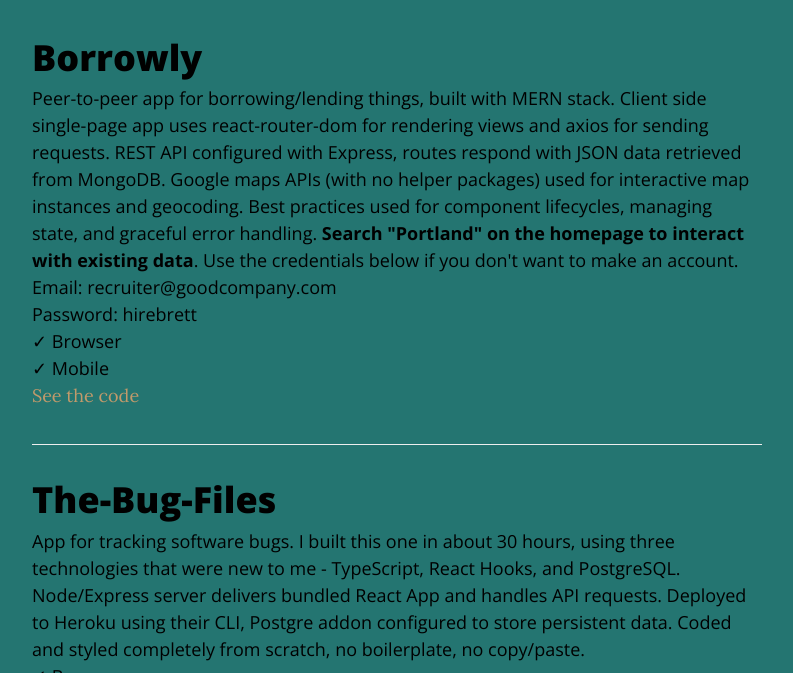
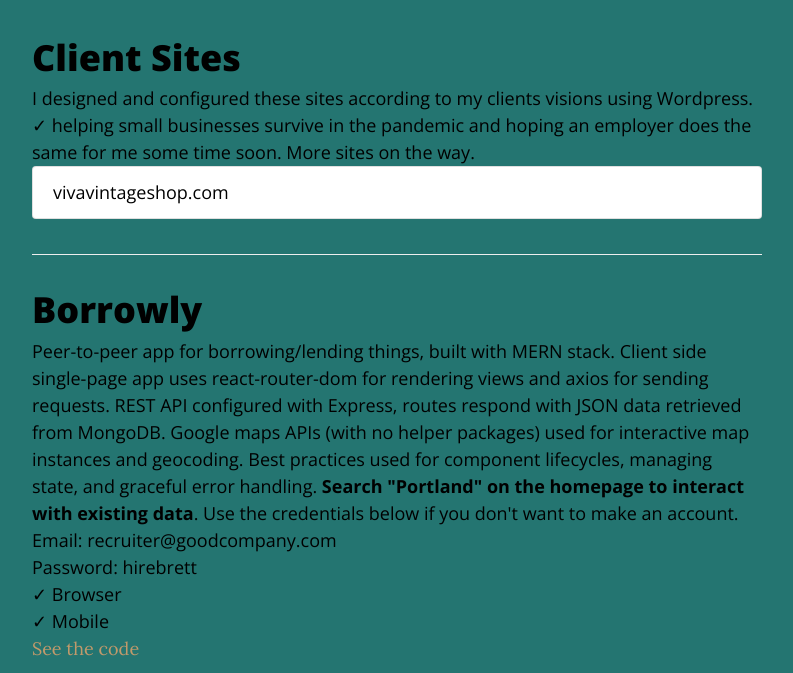
Before and after one commit to clockmakerbrett/clockmakerbrett.github.io, a Jekyll site: the page built from index.html, in a window 1280 px wide and 900 px high, scrolled down 685 px, cut to the strip 227-900 px from the top of the window. Shown: the whole strip, without its empty margins (243-1036 px from the left). Built offline with Jekyll 4.4.1, drawn with Linux system fonts in a browser that asks for light colours; nearby versions of some CDN libraries; the list of posts is cut into pages by our own code.

Commit message:
added client sites

```diff
--- a/index.html
+++ b/index.html
@@ -24,6 +24,21 @@
     allowfullscreen></iframe>
 </div>
 <div class="posts-list">
+  <article class="post-preview">
+      <h2 class="post-title">Client Sites</h2>
+    <div class="post-entry-container">
+      <div class="post-entry">
+        I designed and configured these sites according to my clients visions using Wordpress. &check; helping
+        small businesses survive in the pandemic and hoping an employer does the same for me some time soon.
+        More sites on the way.
+      </div>
+      <div class="post-entry">
+        <ul class="list-group">
+          <li class="list-group-item"><a href="https://vivavintageshop.com">vivavintageshop.com</a></li>
+        </ul>
+      </div>
+    </div>
+  </article>
   <article class="post-preview">
     <a href="https://borrowly-life.herokuapp.com/" target="_blank">
       <h2 class="post-title">Borrowly</h2>
```
